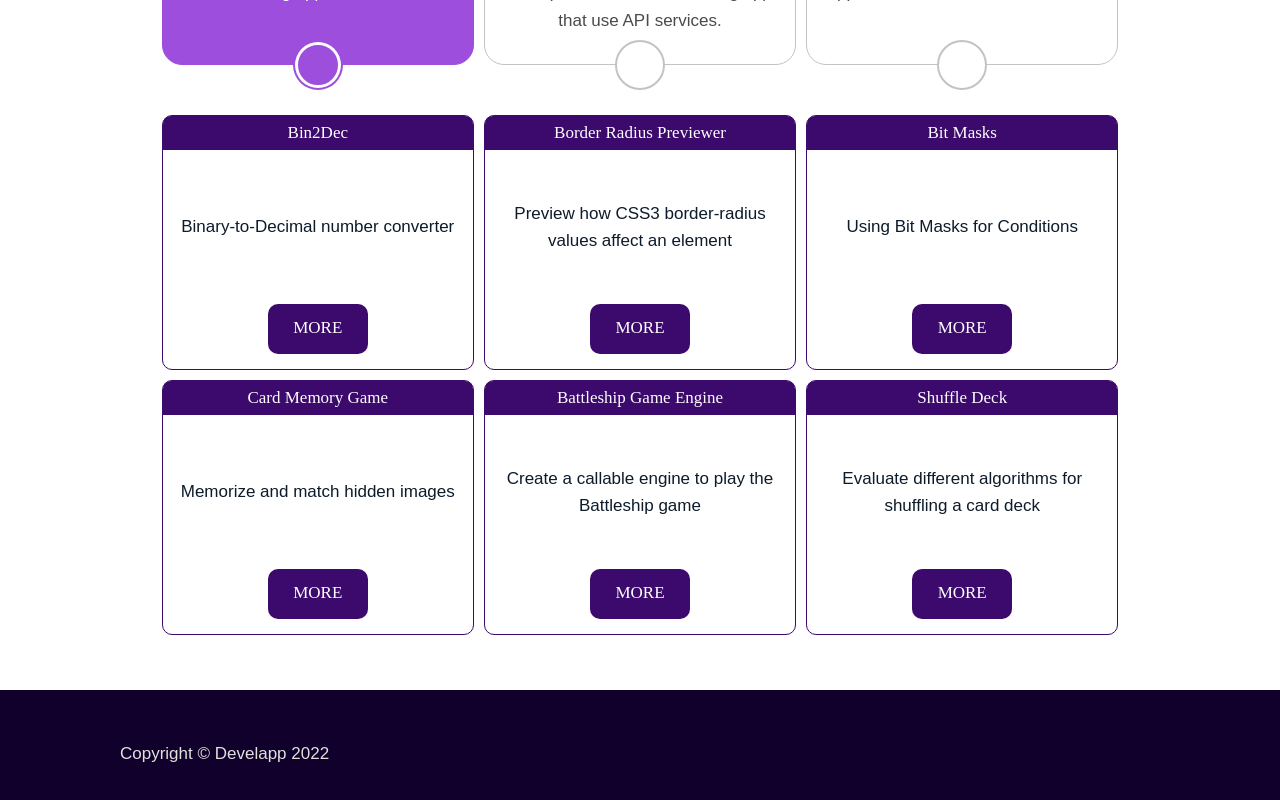
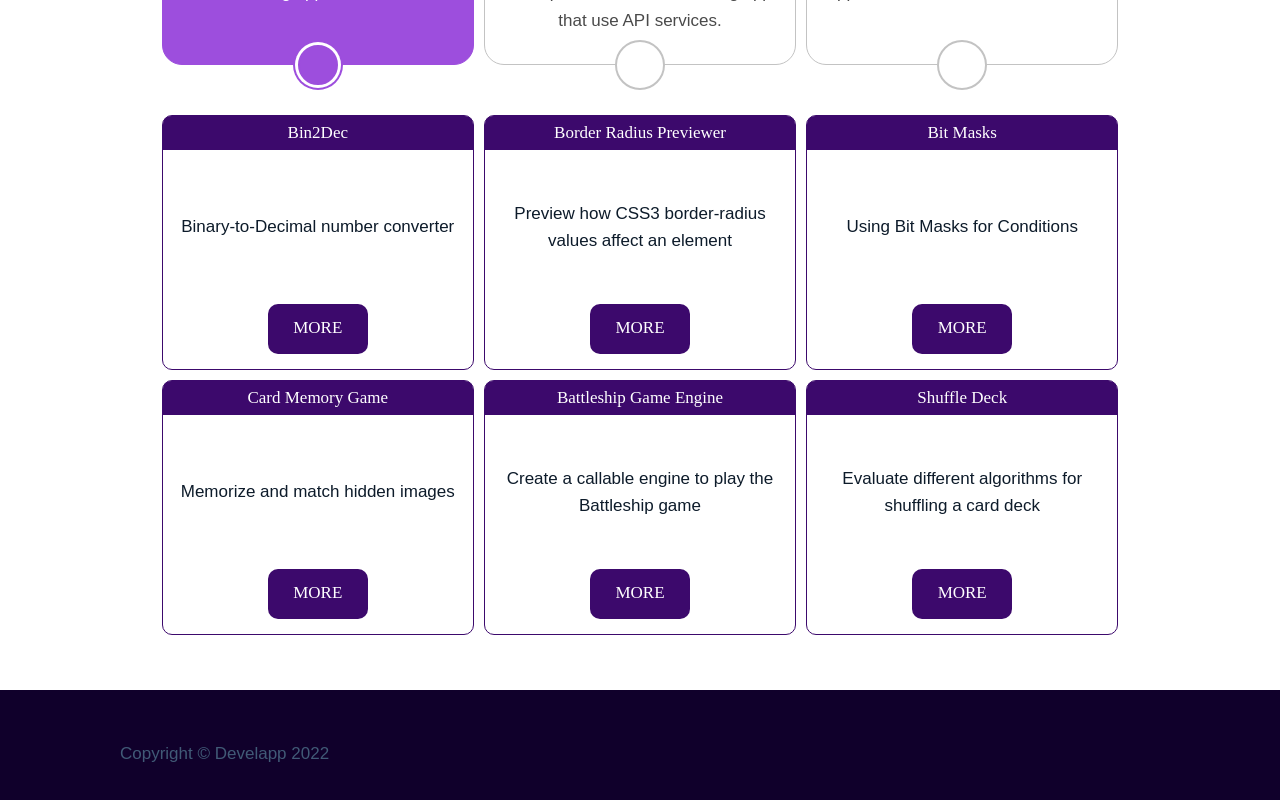
Before and after one commit to chingu-voyages/v38-geckos-team-04, a React (Create React App) app in the folder frontend/: page / in a window 1280 px wide. Shown: the part 413-1213 px from the top of the page. Built offline with nearby package versions, Linux system fonts and the light colour scheme; a web font is replaced by a local one.

Commit message:
Add copyright text color style

```diff
--- a/frontend/src/sass/components/footer.scss
+++ b/frontend/src/sass/components/footer.scss
@@ -5,6 +5,8 @@
     background-color: $russian-violet;
     grid-area: footer;
     padding: 5rem 2rem 0;
+
+    color: $bdazzled-blue;
 
     // styles for devices with a min-width of 600px
     @include breakpoint(37.5em) {
```
